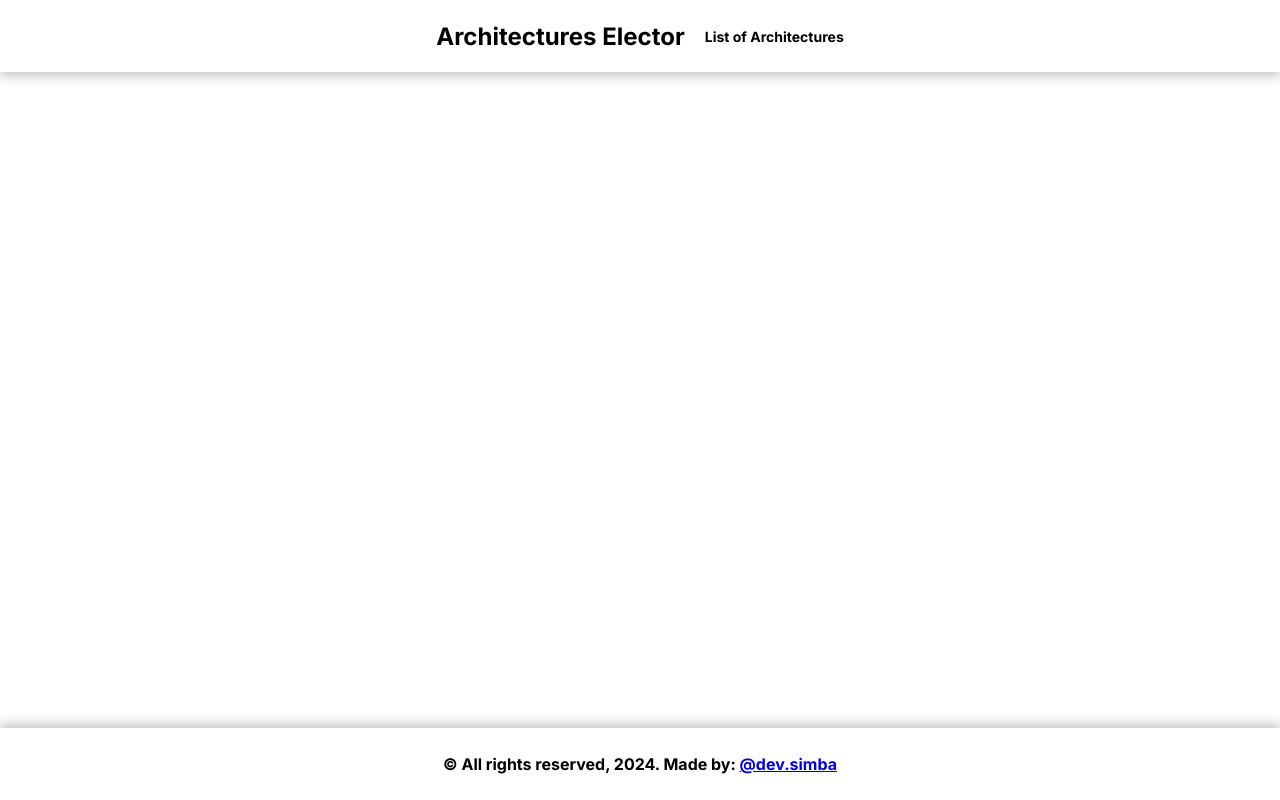
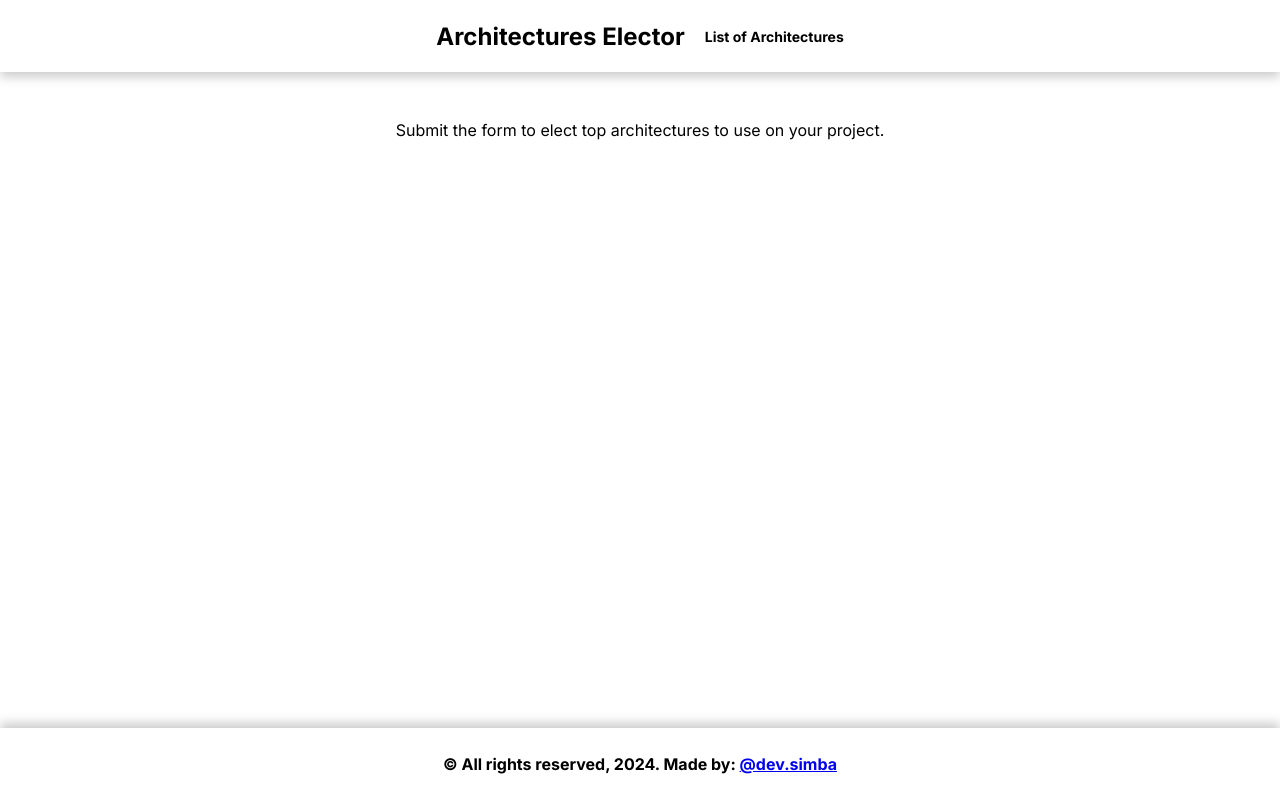
Before and after one commit to LuizHenrique05/Architecture-Elector, a Next.js app: page /result in a window 1280 px wide. Built offline with nearby package versions, Linux system fonts and the light colour scheme.

Commit message:
chore: phrase to submit the forrm

```diff
--- a/src/app/(root)/result/page.tsx
+++ b/src/app/(root)/result/page.tsx
@@ -58,11 +58,11 @@ export default function Result() {
 
     return (
         <>
-            {result &&
+            {result ?
                 <ArchitectureCard
                     architecturesResult={result}
                     localforage={localforageData as projectData} />
-            }
+            : <p style={{textAlign: 'center'}}>Submit the form to elect top architectures to use on your project.</p>}
         </>
     )
 }
```
